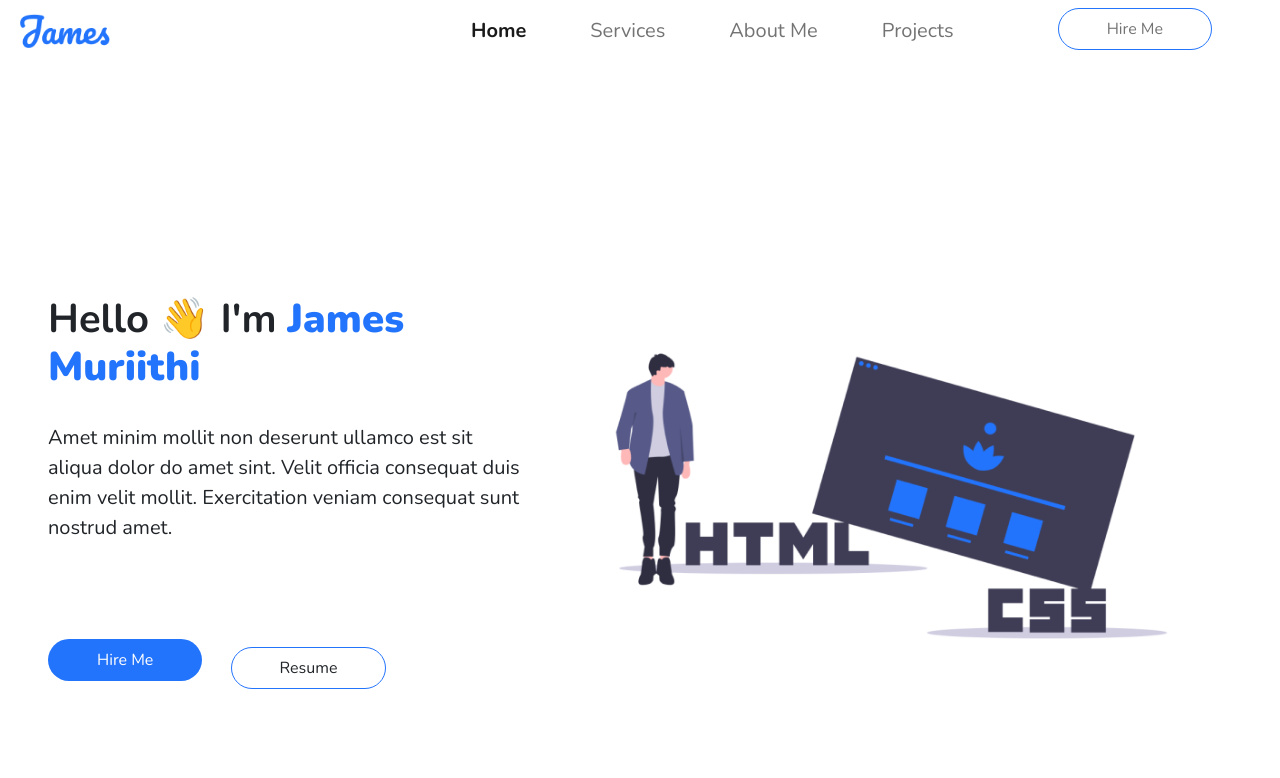
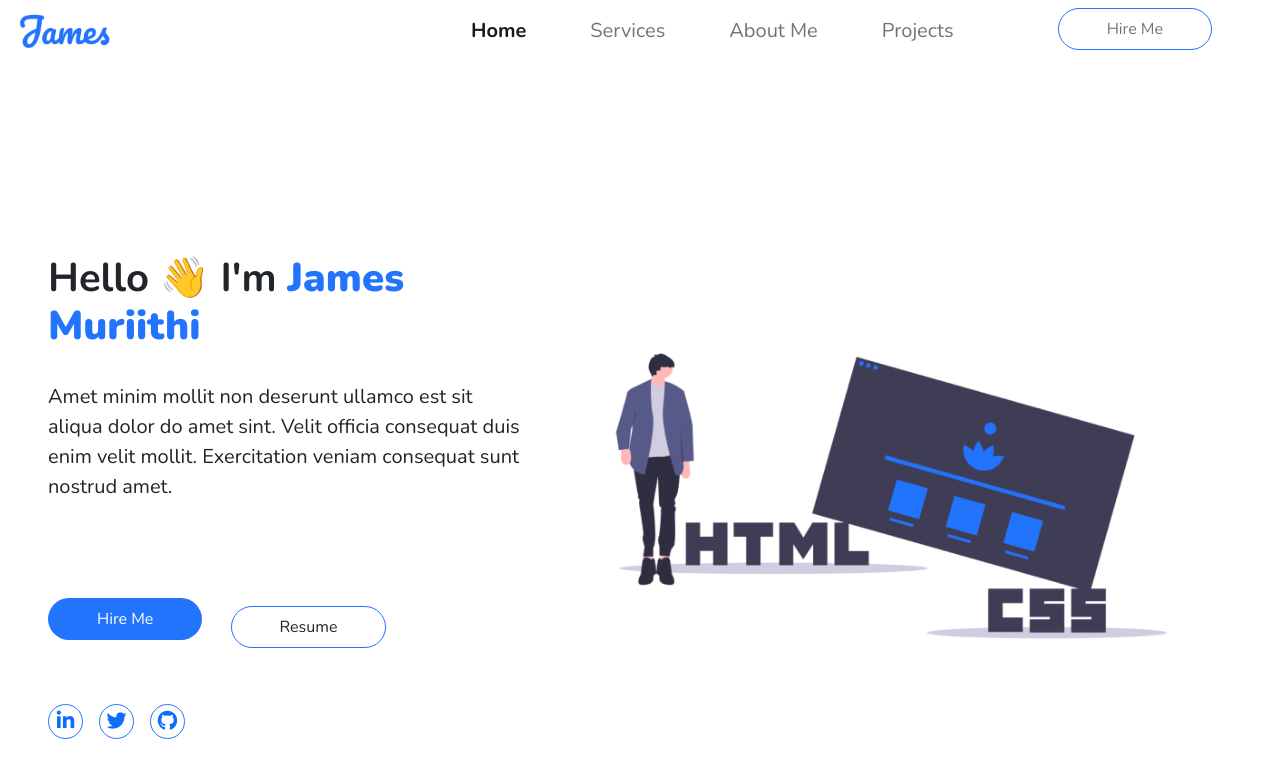
Before and after one commit to james-muriithi/portfolio, a plain HTML site: page index.html in a window 1280 px wide. Drawn offline with nearby package versions, Linux system fonts and the light colour scheme.

Commit message:
added social icons

```diff
--- a/css/style.css
+++ b/css/style.css
@@ -39,3 +39,8 @@ body, html {
     color: var(--dark);
     background-color: transparent;
 }
+
+.social-icon{
+    height: 35px;
+    width: 35px;
+}
--- a/index.html
+++ b/index.html
@@ -12,6 +12,11 @@
 
     <link href="https://cdn.jsdelivr.net/npm/bootstrap@5.0.2/dist/css/bootstrap.min.css" rel="stylesheet"
         integrity="sha384-EVSTQN3/azprG1Anm3QDgpJLIm9Nao0Yz1ztcQTwFspd3yD65VohhpuuCOmLASjC" crossorigin="anonymous">
+
+    <link rel="stylesheet" href="https://cdnjs.cloudflare.com/ajax/libs/font-awesome/6.0.0-beta2/css/all.min.css"
+        integrity="sha512-YWzhKL2whUzgiheMoBFwW8CKV4qpHQAEuvilg9FAn5VJUDwKZZxkJNuGM4XkWuk94WCrrwslk8yWNGmY1EduTA=="
+        crossorigin="anonymous" referrerpolicy="no-referrer" />
+
     <link rel="stylesheet" href="./css/style.css">
 </head>
 
@@ -56,7 +61,7 @@
 
         <!-- start hero section -->
         <section id="home" class="h-100 pt-5">
-            <div class="container-fluid h-100 px-3 px-md-5 pt-5 mt-0 mt-md-5 mt-md-0">
+            <div class="container-fluid h-100 px-3 px-md-5 pt-5 mt-4 mt-md-5 mt-md-0">
                 <div class="row h-100 align-items-center text-dark">
                     <div class="col-md-5 col-sm-6">
                         <h1 class="fw-bold title fs-1">Hello 👋 I'm <span class="fw-bolder">James Muriithi</span></h1>
@@ -70,6 +75,20 @@
                             <a href="#" target="_blank" rel="noreferrer noopener"
                                 class="btn btn-resume border-1 rounded-pill px-5 py-2">
                                 Resume
+                            </a>
+                        </div>
+                        <div class="social-icons pt-5 d-flex">
+                            <a href="https://www.linkedin.com/in/james-muriithi/" rel="noreferrer noopener" target="_blank" role="button"
+                                class="social-icon btn-resume rounded-circle d-flex align-items-center justify-content-center fs-5 me-3 text-decoration-none">
+                                <i class="fab fa-linkedin-in"></i>
+                            </a>
+                            <a href="https://twitter.com/jam_es_muriithi" rel="noreferrer noopener" target="_blank" role="button"
+                                class="social-icon btn-resume rounded-circle d-flex align-items-center justify-content-center fs-5 me-3 text-decoration-none">
+                                <i class="fab fa-twitter"></i>
+                            </a>
+                            <a href="https://github.com/james-muriithi" rel="noreferrer noopener" target="_blank" role="button"
+                                class="social-icon btn-resume rounded-circle d-flex align-items-center justify-content-center fs-5 me-3 text-decoration-none">
+                                <i class="fab fa-github"></i>
                             </a>
                         </div>
                     </div>
```
